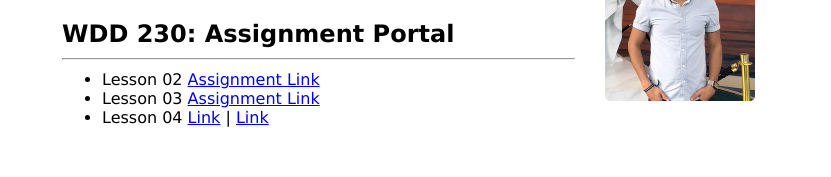
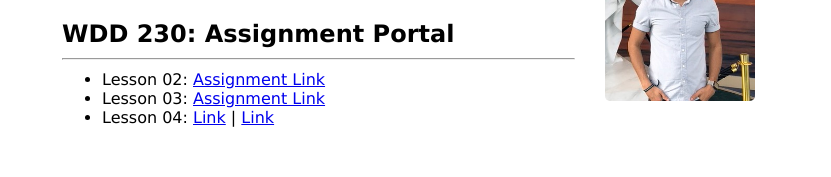
Before and after one commit to ribeiro-felipe/ribeiro-felipe.github.io, a plain HTML site: page index.html in a window 1280 px wide. Shown: the part 135-312 px from the top of the page, without its empty margins (224-1055 px from the left). Drawn offline with Linux system fonts and the light colour scheme.

Commit message:
update 4

```diff
--- a/index.html
+++ b/index.html
@@ -21,9 +21,9 @@
             <hr>
             <nav>
                 <ul>
-                    <li>Lesson 02 <a href="#">Assignment Link</a></li>
-                    <li>Lesson 03 <a href="#">Assignment Link</a></li>
-                    <li>Lesson 04 <a href="#">Link</a> | <a href="#">Link</a></li>
+                    <li>Lesson 02: <a href="#">Assignment Link</a></li>
+                    <li>Lesson 03: <a href="#">Assignment Link</a></li>
+                    <li>Lesson 04: <a href="#">Link</a> | <a href="#">Link</a></li>
                 </ul>
             </nav>
         </main>
```
